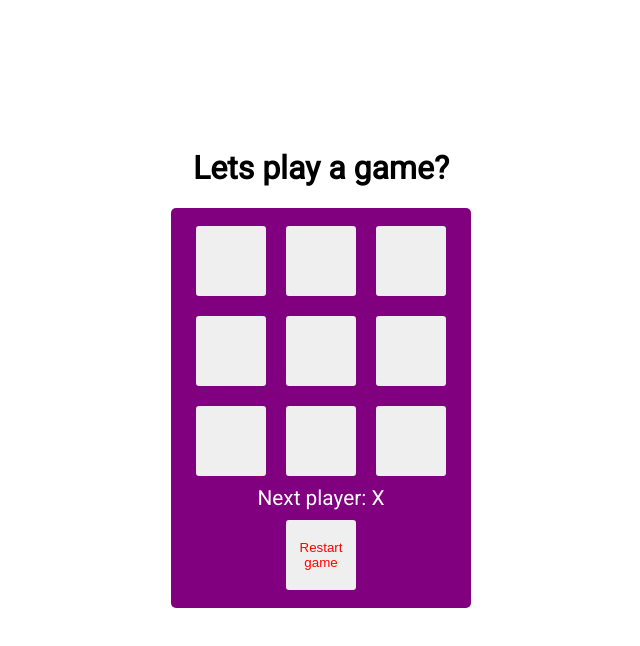
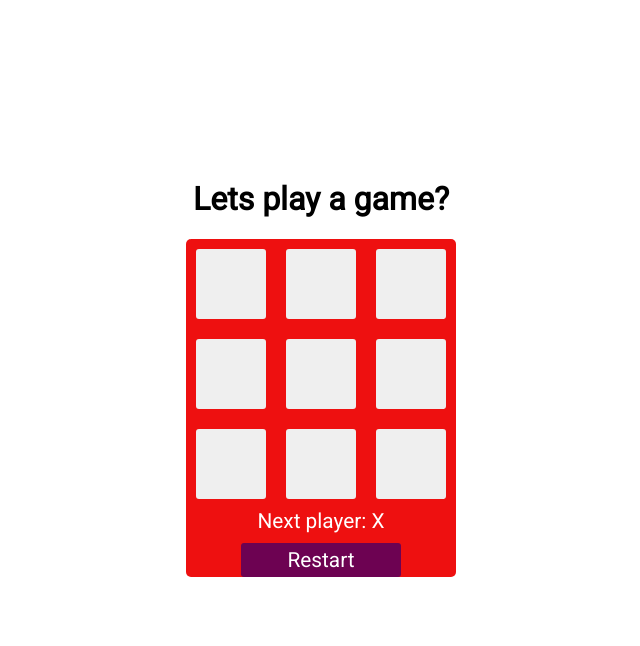
Before and after one commit to xdnzz/TikTak-Toe-Gaming-GeniusDev, a React (Vite) app: page / in a window 1280 px wide. Shown: the top 646 px of the page, without its empty margins (319-959 px from the left). Built offline with nearby package versions, Linux system fonts and the light colour scheme.

Commit message:
refactoring

```diff
--- a/src/components/TableGame.jsx
+++ b/src/components/TableGame.jsx
@@ -35,7 +35,7 @@ export default function TableGame( ){
             return
         }
 
-        squares[i] = isX ?  'X' : 'O';
+        squares[i] = isX ?  '❌' : '⭕';
         setSquares(squares);
         setIsX(!isX);
     }
@@ -92,7 +92,7 @@ export default function TableGame( ){
                     {renderSquare(8)}
                </div>
                {status}
-               <button className="buttonRestartGame" onClick={restartGame}>Restart game</button>
+               <span className="buttonRestartGame" onClick={restartGame}>Restart</span>
             </div>
         )
     }
--- a/src/components/style.css
+++ b/src/components/style.css
@@ -4,7 +4,6 @@
     flex-direction: column;
     text-align: center;
     align-items: center;
-
     font-size: 1.3rem;
     color: #fff;
 }
@@ -13,6 +12,22 @@
     display: flex;
 }
 
+.content button {
+    width: 70px;
+    height: 70px;
+    margin: 10px;
+    border: none;
+    border-radius: 3px;
+    font-size: 25px;
+    cursor: pointer;
+}
+
 .buttonRestartGame {
-    color:red;
+    width: 150px;
+    background: rgb(109, 2, 82);
+    border-radius: 3px;
+    margin-top: 10px;
+    padding: 5px;
+    cursor: pointer;
+
 }
--- a/src/global.css
+++ b/src/global.css
@@ -20,9 +20,8 @@ html {
 
 
 .content {
-    background: purple;
-    width: 300px;
-    height: 400px;
+    background: rgb(238, 16, 16);
+
     display:flex;
     flex-direction: column;
     justify-content:center;
@@ -30,12 +29,3 @@ html {
     border-radius: 5px;
 
 }
-
-.content button {
-    width: 70px;
-    height: 70px;
-    margin: 10px;
-    border: none;
-    border-radius: 3px;
-    cursor: pointer;
-}
```
